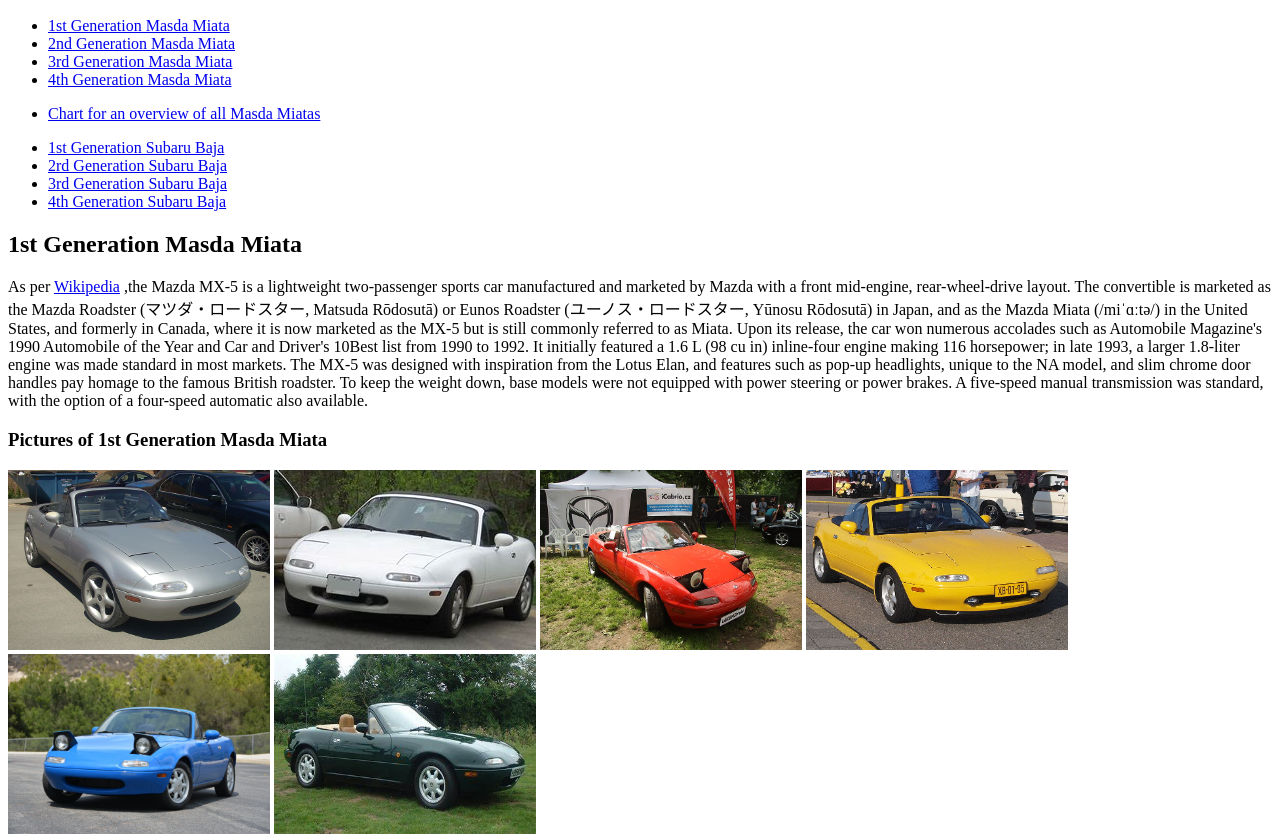
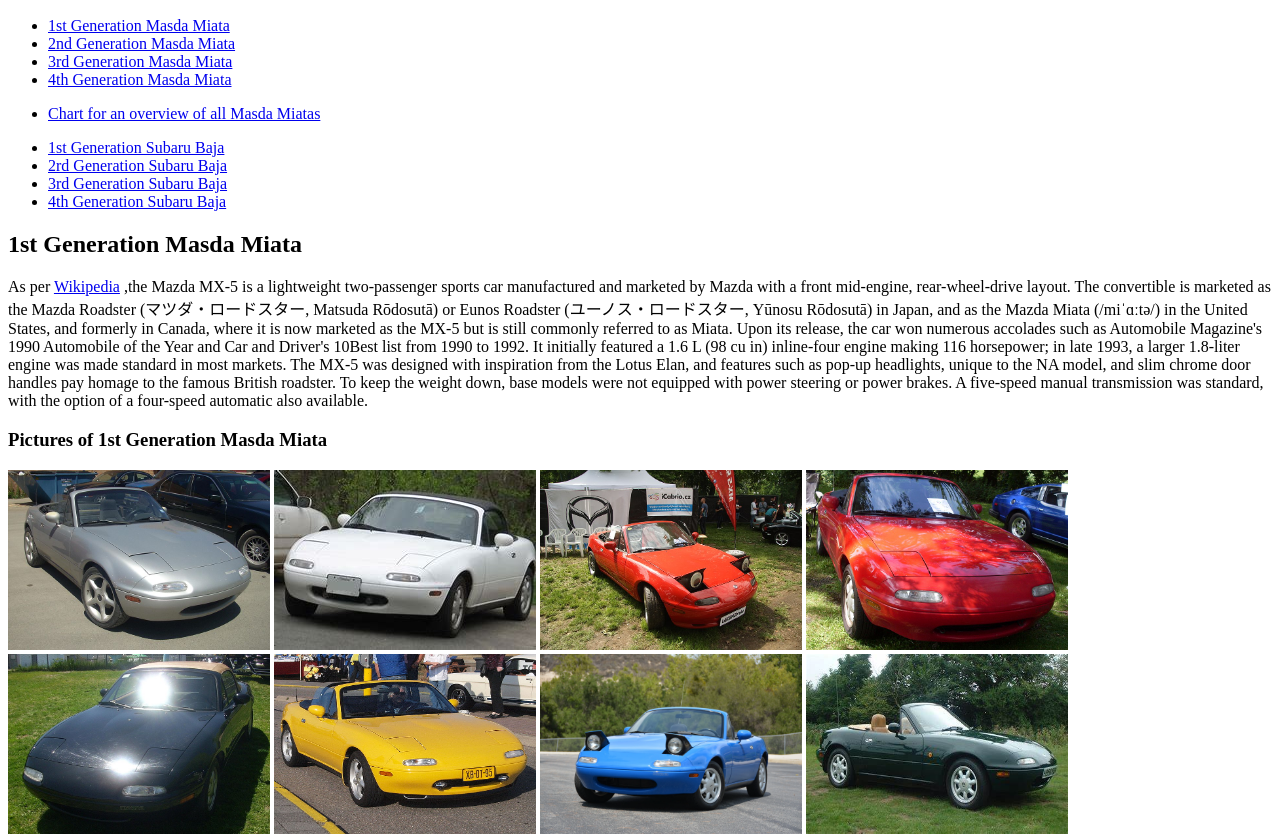
Before and after one commit to JohnnyMatt77/BasicWebsite, a plain HTML site: page index.html in a window 1280 px wide. Shown: the part 123-959 px from the top of the page. Drawn offline with Linux system fonts and the light colour scheme.

Commit message:
Changed file extention from .jpg to .JPG for files 4 and 5.

```diff
--- a/index.html
+++ b/index.html
@@ -40,6 +40,8 @@
 		<img src = "./images/1.jfif" width=262 height=180 alt="Silver Miata with closed front headlights"/>
 		<img src = "./images/3.jfif" width=262 height=180 alt="White Miata with closed front headlights"/>
 		<img src = "./images/2.jpg" width=262 height=180 alt="Red Miata, slanting left, with open front headlights">
+		<img src = "./images/4.JPG" width=262 height=180 alt="Red Miata with closed front headlights">
+		<img src = "./images/5.JPG" width=262 height=180 alt="Black Miata with closed front headlights">
 		<img src = "./images/6.jfif" width=262 height=180 alt="Man sitting in yellow Miata with closed front headlights">
 		<img src = "./images/12.jpg" width=262 height=180 alt="Light Blue Miata with open front headlights">
 		<img src = "./images/13.jfif" width=262 height=180 alt="Side view of dark green Miata with closed front headlights">
```
